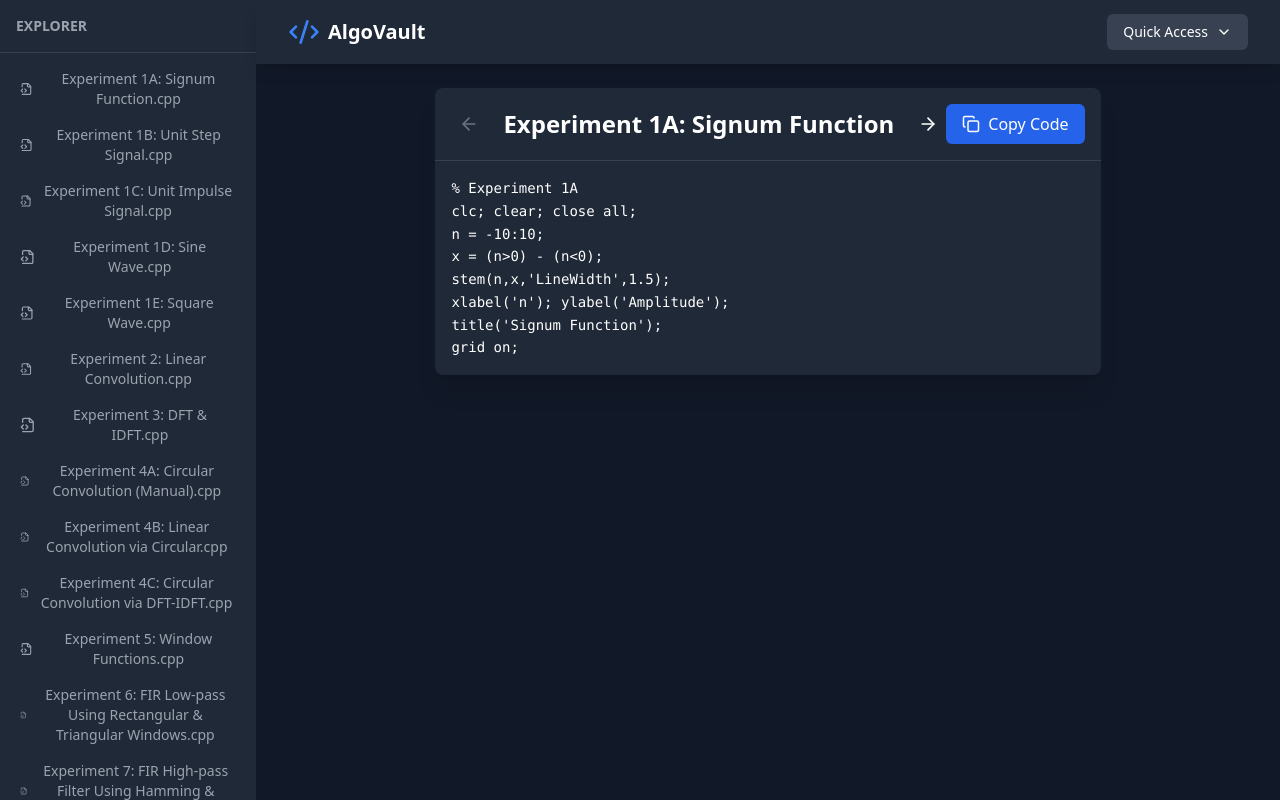
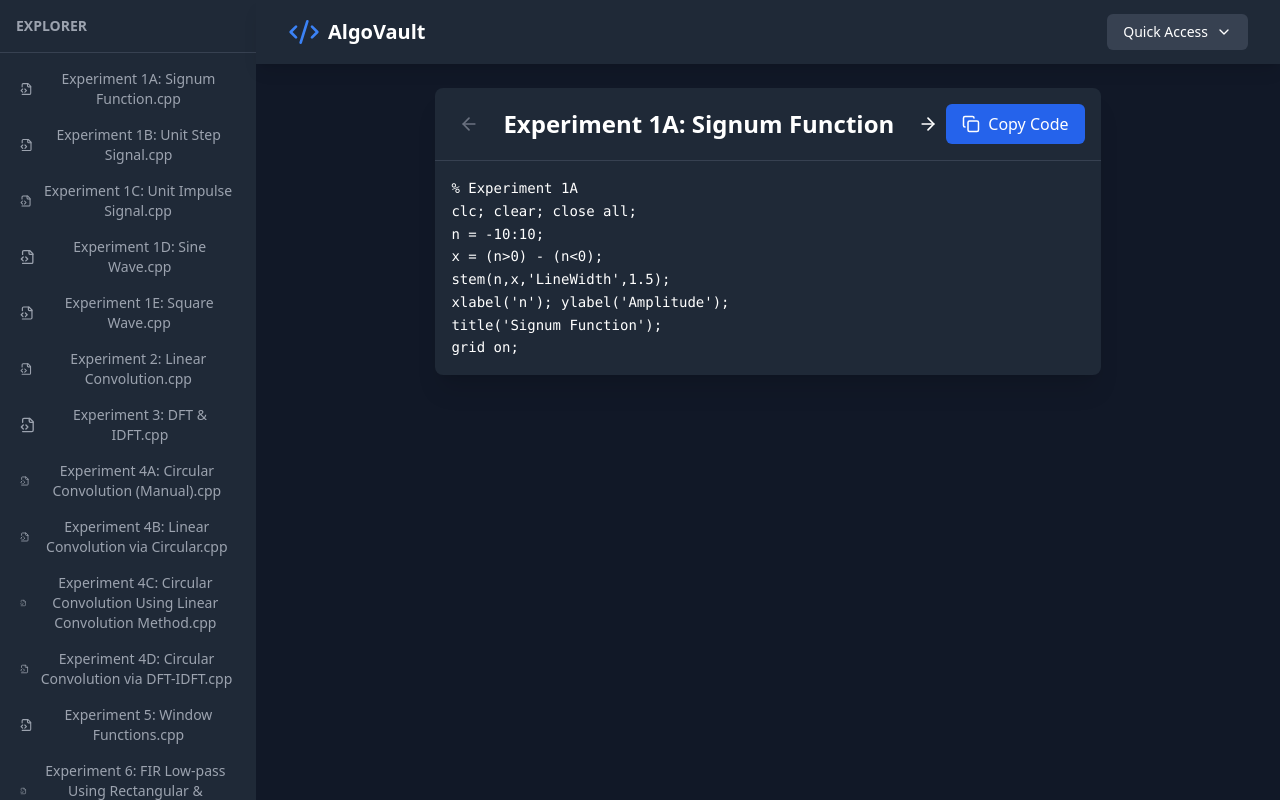
Before and after one commit to akshdotsh/ahuja-matlab, a React (Vite) app: page /algorithm/1 in a window 1280 px wide. Built offline with nearby package versions, Linux system fonts and the light colour scheme.

Commit message:
Update algorithms.ts

```diff
--- a/src/data/algorithms.ts
+++ b/src/data/algorithms.ts
@@ -166,8 +166,33 @@ stem(0:L-1,y); title('Linear Conv via Circular'); grid on;`
 
   {
     id: 10,
-    name: "Experiment 4C: Circular Convolution via DFT-IDFT",
+    name: "Experiment 4C: Circular Convolution Using Linear Convolution Method",
     code: `% Experiment 4C
+clc; clear; close all;
+
+x = input('Enter first sequence x[n]: ');
+h = input('Enter second sequence h[n]: ');
+
+N = max(length(x), length(h));
+lin_full = conv(x, h);
+
+circ_conv = zeros(1, N);
+
+for i = 1:length(lin_full)
+    idx = mod(i-1, N) + 1;
+    circ_conv(idx) = circ_conv(idx) + lin_full(i);
+end
+
+stem(0:N-1, circ_conv, 'LineWidth', 1.5);
+xlabel('n'); ylabel('Amplitude');
+title('Circular Convolution using Linear Convolution Method');
+grid on;`
+  },
+
+  {
+    id: 11,
+    name: "Experiment 4D: Circular Convolution via DFT-IDFT",
+    code: `% Experiment 4D
 clc; clear; close all;
 x = input('Enter x[n]: ');
 h = input('Enter h[n]: ');
@@ -184,7 +209,7 @@ stem(0:N-1,real(y)); title('Circular Conv via DFT-IDFT'); grid on;`
   // ---------------- EXPERIMENT 5 ----------------
 
   {
-    id: 11,
+    id: 12,
     name: "Experiment 5: Window Functions",
     code: `% Experiment 5
 clc; clear; close all;
@@ -220,7 +245,7 @@ subplot(4,2,8); plot(f_black-0.5,20*log10(abs(fftshift(H_black))/max(abs(H_black
   // ---------------- EXPERIMENT 6 ----------------
 
   {
-    id: 12,
+    id: 13,
     name: "Experiment 6: FIR Low-pass Using Rectangular & Triangular Windows",
     code: `% Experiment 6
 clc; clear all; close all;
@@ -270,7 +295,7 @@ subplot(2,2,4); plot(w2/pi,20*log10(abs(H_tri)));`
   // ---------------- EXPERIMENT 7 ----------------
 
   {
-    id: 13,
+    id: 14,
     name: "Experiment 7: FIR High-pass Filter Using Hamming & Hanning",
     code: `% Experiment 7
 clc; clear; close all;
@@ -304,7 +329,7 @@ h_hann = hd.*Whann;
   // ---------------- EXPERIMENT 8 ----------------
 
   {
-    id: 14,
+    id: 15,
     name: "Experiment 8: FIR Bandpass Using Kaiser Window",
     code: `% Experiment 8
 clc; clear; close all;
@@ -337,7 +362,7 @@ b=fir1(N,Wn,'bandpass',kaiser(N+1,beta),'scale');`
   // ---------------- EXPERIMENT 9 ----------------
 
   {
-    id: 15,
+    id: 16,
     name: "Experiment 9: Butterworth LPF (Impulse Invariant)",
     code: `% Experiment 9
 clc; clear; close all;
@@ -363,7 +388,7 @@ Wc=Wp/((10^(Ap/10)-1)^(1/(2*n)));
   // ---------------- EXPERIMENT 10A ----------------
 
   {
-    id: 16,
+    id: 17,
     name: "Experiment 10A: Downsampling",
     code: `% Experiment 10A
 N=51; n=0:N-1;
@@ -382,7 +407,7 @@ y2=downsample(x2,M);`
   // ---------------- EXPERIMENT 10B ----------------
 
   {
-    id: 17,
+    id: 18,
     name: "Experiment 10B: Upsampling",
     code: `% Experiment 10B
 N=51; n=0:N-1;
```
